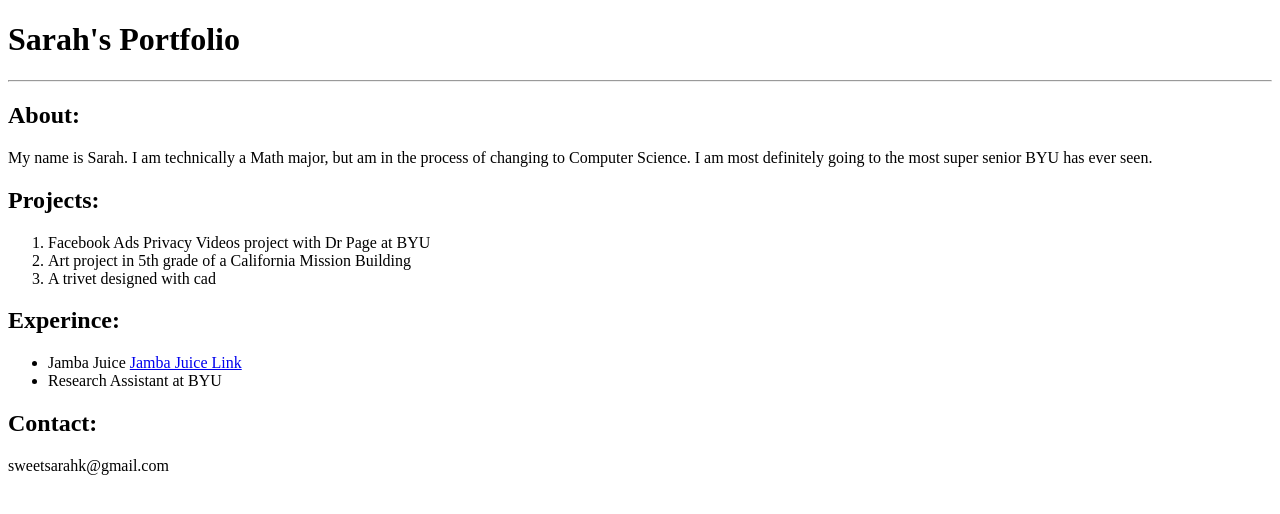
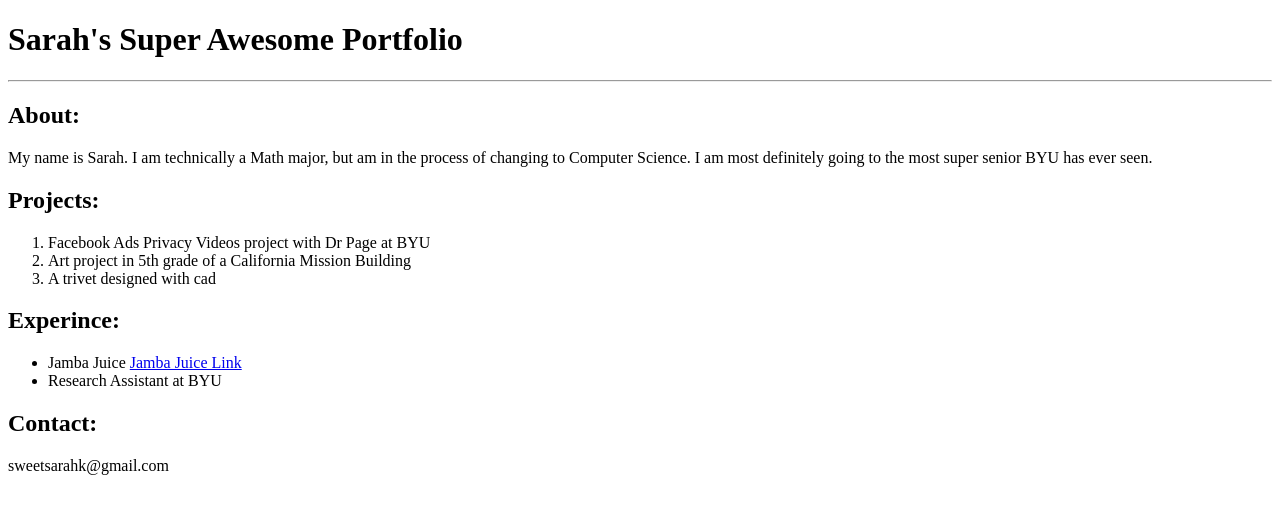
Before and after one commit to sarahck/portfolio, a plain HTML site: page index.html in a window 1280 px wide. Drawn offline with Linux system fonts and the light colour scheme.

Commit message:
This is my second attempt

```diff
--- a/index.html
+++ b/index.html
@@ -9,7 +9,7 @@
 
 <body>
 
-<h1>Sarah's Portfolio</h1>
+<h1>Sarah's <strong>Super Awesome</strong> Portfolio</h1>
 <hr>
 
 <h2> About:</h2>
```
